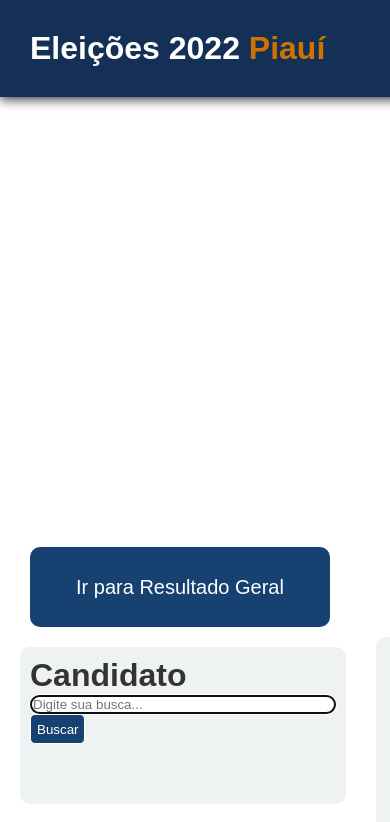
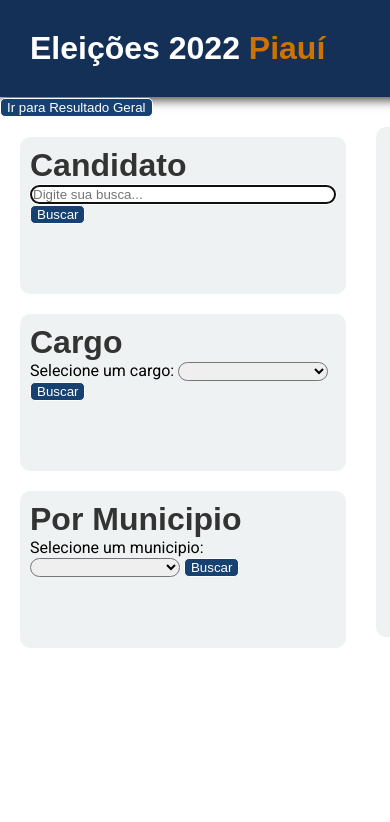
Before and after one commit to mathe-u/PROG3-AVAL2, a website: page public/index.html in a window 390 px wide. Shown: the top 822 px of the page. Drawn offline with nearby package versions, Linux system fonts and the light colour scheme; no server answers.

Commit message:
style restored

```diff
--- a/public/css/styles.css
+++ b/public/css/styles.css
@@ -14,10 +14,10 @@ body {
 .container {
     display: grid;
     grid-template-columns: 1fr 2fr;
-    height: 100px;
+    height: 100vh;
 }
 
-.esquerda {
+.esquerda{
     margin :10px;
     display: flex;
     flex-direction: column;
@@ -42,8 +42,9 @@ body {
   overflow: auto;
   border: 0px solid #ccc;
   padding: 10px;
-  padding-left: 50px;
-  padding-right: 50px;
+
+    padding-left: 50px;
+    padding-right: 50px;
 }
 
 .esquerda, .direita {
@@ -60,15 +61,8 @@ body {
     padding: 30px;
 }
 
-.pgs div {
-    max-height: 100px;
-    overflow: auto;
-    border: 0px solid #ccc;
-    padding: 0px;
-}
-
 .container2 div {
-  margin: 10px;
+    margin: 20px;
 }
 
 .dep_f {
@@ -107,26 +101,12 @@ h1 {
     font-family: Arial, Helvetica, sans-serif;
 }
 
-a button {
-  font-size: 20px;
-  color: white;
-  margin-left: 30px;
-  width: 300px;
-  height: 80px;
-  margin-top:450px ;
-  border:none;
-  border-radius: 10px;
-  background-color: rgb(23, 65, 113);
-}
-
-.container button {
-    height: 30px;
+button {
     color: white;
     background-color: rgb(23, 65, 113);
     border:1px solid;
     border-radius: 5px;
     font-family: Arial, Helvetica, sans-serif;
-
 }
 
 select {
@@ -179,13 +159,27 @@ footer {
     width: 100%;
 }
 
+@media screen and (max-width: 730px) {
+  header {
+    width: 100%;
+  }
+
+  .container{
+    height: ;
+  }
+
+  .container2{
+    padding: 10px;
+    display: inline;
+  };
+}
+
 .switch {
   position: relative;
   display: inline-block;
   width: 60px;
   height: 34px;
 }
-
 
 .switch input {
   opacity: 0;
@@ -238,18 +232,3 @@ input:checked + .slider:before {
 .slider.round:before {
   border-radius: 50%;
 }
-
-@media screen and (max-width: 730px) {
-    header {
-        width: 100%;
-    }
-
-    .container {
-        display: flex;
-    }
-
-    .container2 {
-        padding: 10px;
-        display: inline;
-    };
-}
```
